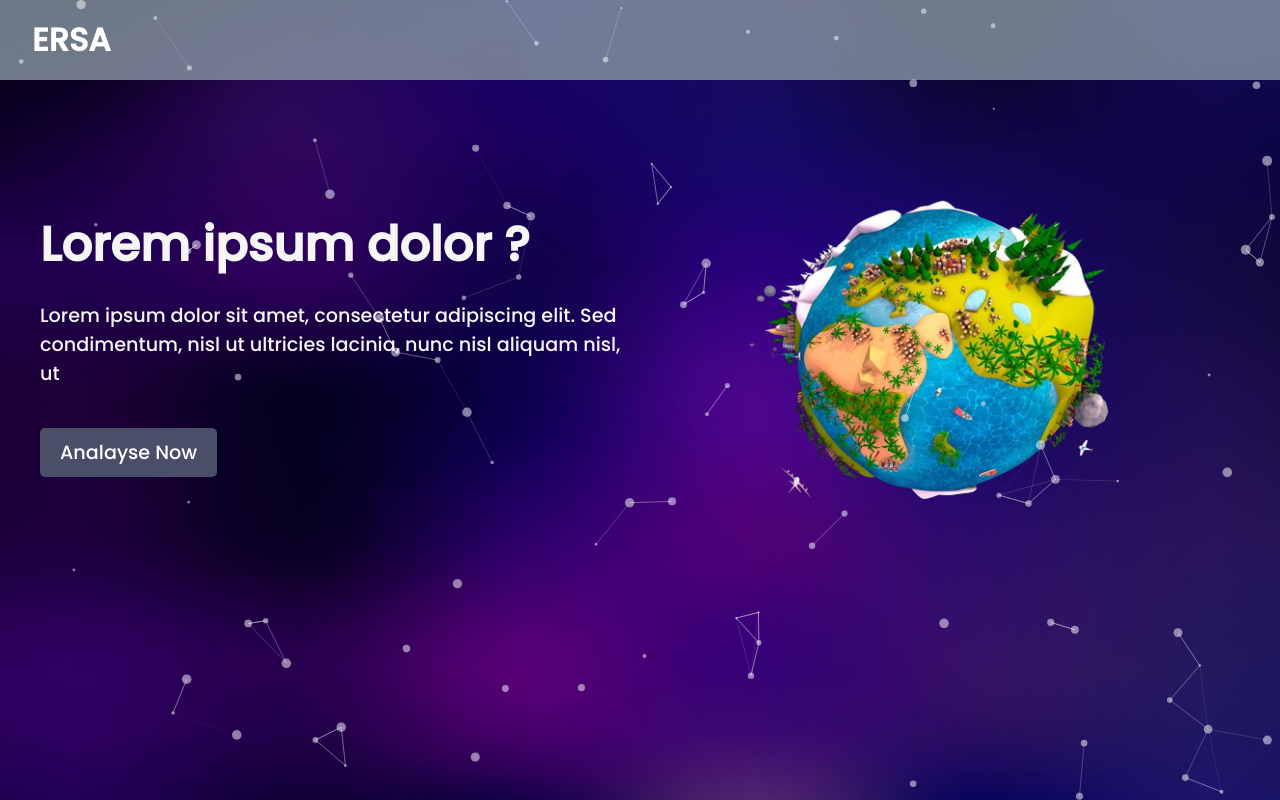
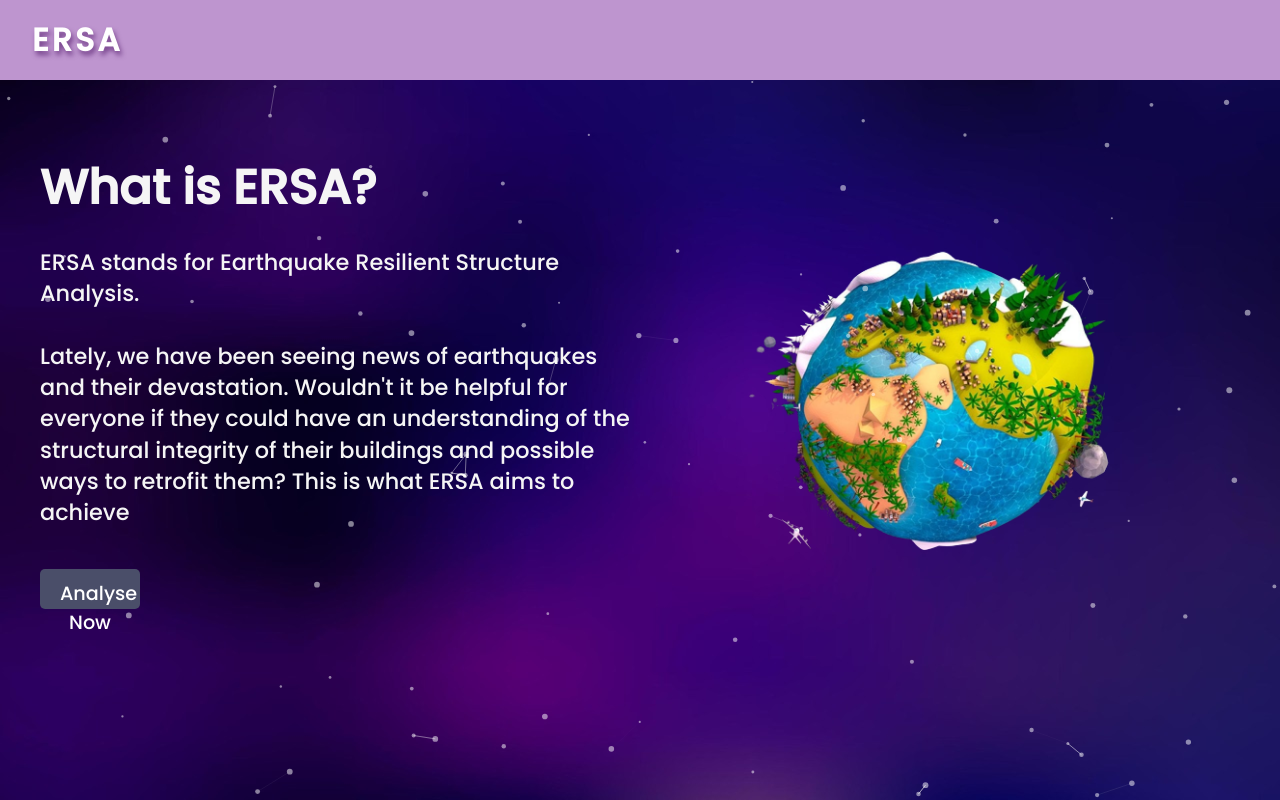
Before and after one commit to gdsc-jssstu/ERSA, a React (Vite) app in the folder frontend/ERSA-Fronted/: page / in a window 1280 px wide. Built offline with nearby package versions, Linux system fonts and the light colour scheme; what @react-pdf/renderer would draw is missing.

Commit message:
UI-update 2

```diff
--- a/frontend/ERSA-Fronted/src/App.css
+++ b/frontend/ERSA-Fronted/src/App.css
@@ -1,5 +1,6 @@
 body{
     background-image: url(./assets/back.jpg);
+    font-family: 'Poppins';
     background-size: cover;
     background-position: center;
     background-repeat: no-repeat;
--- a/frontend/ERSA-Fronted/src/components/Landing.css
+++ b/frontend/ERSA-Fronted/src/components/Landing.css
@@ -5,6 +5,7 @@
     align-items: center;
     padding: 40px;
     color: whitesmoke;
+    top:80px;
   }
 
   /* Hero content container */
@@ -21,12 +22,15 @@
 
   /* Hero description */
   .hero__desc {
-    font-size: 1.2rem;
+    line-height: 1.4em;
+    font-size: 1.4rem;
     margin-bottom: 2.5rem;
   }
 
   /* Hero button */
   .hero__btn {
+
+    font-family:inherit;
     background-color: #4a4e69;
     color: white;
     border: none;
@@ -49,11 +53,13 @@
     margin-top: 20px;
   }
 
+
   /* Image */
   .image img {
     width: 100%;
     height: auto;
   }
+
 
   /* Media query for small screens */
   @media (max-width: 768px) {
--- a/frontend/ERSA-Fronted/src/components/Landing.jsx
+++ b/frontend/ERSA-Fronted/src/components/Landing.jsx
@@ -20,13 +20,14 @@ export default function Landing() {
   return (
       <div className="hero">
         <div className="hero__content">
-          <h1 className="hero__title">Lorem ipsum dolor ?</h1>
+          <h1 className="hero__title">What is ERSA?</h1>
           <p className="hero__desc">
-            Lorem ipsum dolor sit amet, consectetur adipiscing elit. Sed
-            condimentum, nisl ut ultricies lacinia, nunc nisl aliquam nisl, ut
-          </p>
+          ERSA stands for Earthquake Resilient Structure Analysis.<br/><br/>
+          Lately, we have been seeing news of earthquakes and their devastation. Wouldn't it be helpful
+for everyone if they could have an understanding of the structural integrity of their buildings
+and possible ways to retrofit them? This is what ERSA aims to achieve          </p>
           <Link to="/soft-story" style={{ textDecoration: "none" }}>
-            <button className="hero__btn">Analayse Now</button>
+            <button className="hero__btn">Analyse Now</button>
           </Link>
           </div>
           <div className="image">
@@ -34,6 +35,7 @@ export default function Landing() {
           </div>
           <Particles
             id="tsparticles"
+            style={{top:'80px',zIndex:1}}
             init={particlesInit}
             loaded={particlesLoaded}
             options={{
@@ -57,7 +59,7 @@ export default function Landing() {
                         },
                         repulse: {
                             distance: 200,
-                            duration: 0.4,
+                            duration: 0.2,
                         },
                     },
                 },
@@ -67,7 +69,7 @@ export default function Landing() {
                     },
                     links: {
                         color: "#ffffff",
-                        distance: 70,
+                        distance: 40,
                         enable: true,
                         opacity: 0.5,
                         width: 1,
@@ -82,15 +84,15 @@ export default function Landing() {
                             default: "bounce",
                         },
                         random: false,
-                        speed: 2,
+                        speed: 1,
                         straight: true,
                     },
                     number: {
                         density: {
                             enable: true,
-                            area: 800,
+                            area: 500,
                         },
-                        value: 80,
+                        value: 50,
                     },
                     opacity: {
                         value: 0.5,
@@ -99,7 +101,7 @@ export default function Landing() {
                         type: "circle",
                     },
                     size: {
-                        value: { min: 1, max: 5 },
+                        value: { min: 1, max: 3 },
                     },
                 },
                 detectRetina: true,
--- a/frontend/ERSA-Fronted/src/components/Navbar.css
+++ b/frontend/ERSA-Fronted/src/components/Navbar.css
@@ -1,13 +1,14 @@
 /* Glassmorphic navbar */
 .nav--main{
-  background: rgba(133, 148, 163, 0.82);
+  position: relative;
+  background-color: rgb(190, 149, 207);
   width: 100%;
   height: 80px;
   display: flex;
   justify-content: space-between;
   align-items: center;
-  top: 0;
-  z-index: 1;
+  color:rgb(18, 17, 17);
+  z-index: 10;
   transition: 0.5 s;
 }
 .nav--sub
--- a/frontend/ERSA-Fronted/src/components/Navbar.jsx
+++ b/frontend/ERSA-Fronted/src/components/Navbar.jsx
@@ -6,7 +6,7 @@ export default function Navbar() {
     <div className="nav--main">
       <div className="nav--sub">
         <div style={{ fontWeight: "bold", fontSize: "xx-large" }}>
-          <Link to="/" style={{ color: "white", textDecoration: "none" }}>
+          <Link to="/" style={{color:"white",letterSpacing:3,textShadow:'2px 4px 5px rgba(68,10,93,0.6)', textDecoration: "none" }}>
             ERSA
           </Link>
         </div>
--- a/frontend/ERSA-Fronted/src/components/Upload.css
+++ b/frontend/ERSA-Fronted/src/components/Upload.css
@@ -30,7 +30,7 @@
  }
  .upload--img{
      color: white;
-     background-color: #8CA1B4;
+       background-color: rgba(99, 101, 99, 0.6);
      width: 350px;
      height: 350px;
      /* left: 93px;
@@ -41,38 +41,28 @@
      justify-content: center;
      text-align: center;
      border-radius: 50%;
+     border: 5px dashed;
  }
 
  .upload--img:hover{
-     background-color: #031349;
+     background-color: rgba(167, 168, 167, 0.6);
  }
-
- .upload--or{
-     color: white;
-     text-align: center;
-     flex:2;
- }
-
  .upload--details{
      flex: 4;
      color: white;
  }
 
- .floor--details{
-     width: 100%;
-     display: flex;
-     flex-direction: column;
-     padding: 10px 5px;
-     align-items: center;
-   justify-content: space-around;
+ button{
+        background-color: #AEBCC9;
+        color:rgb(50, 50, 50);
+        width: 100px;
+        height: 40px;
+        border: none;
+        padding: 2px 5px;
+        font-family: 'Poppins';
+        border-radius: 8px;
  }
- .floor--input{
-     margin: 10px 0;
-     width: 50%;
-     display: flex;
-     justify-content:space-evenly;
-     align-items: center;
- }
+
 
  .input--form{
      background-color: #AEBCC9;
@@ -90,7 +80,7 @@
  .input--form:focus{
      outline:2px solid rgb(57, 81, 90);
  }
- button{ transition: all .2s ease-in-out; padding: 5px 10px;  cursor: pointer; background-color: #AEBCC9; border: none; font-family: 'Poppins'; }
+ button{font-family: 'Poppins'; transition: all .2s ease-in-out; padding: 5px 10px;  cursor: pointer; background-color: #AEBCC9; border: none; font-family: 'Poppins'; }
  button:hover{
      transform: scale(1.1);
  }
--- a/frontend/ERSA-Fronted/src/pages/extensive.css
+++ b/frontend/ERSA-Fronted/src/pages/extensive.css
@@ -2,8 +2,8 @@
   text-align: center;
   margin-bottom: 20px;
   background-color: whitesmoke;
-  margin-left: 5rem;
-  margin-right: 5rem;
+  width: 100%;
+  height: 100%;
 }
 
 .Extensive-info{
```
Also changed, not shown: 2 other files (tests, documents, lock files or other folders).
